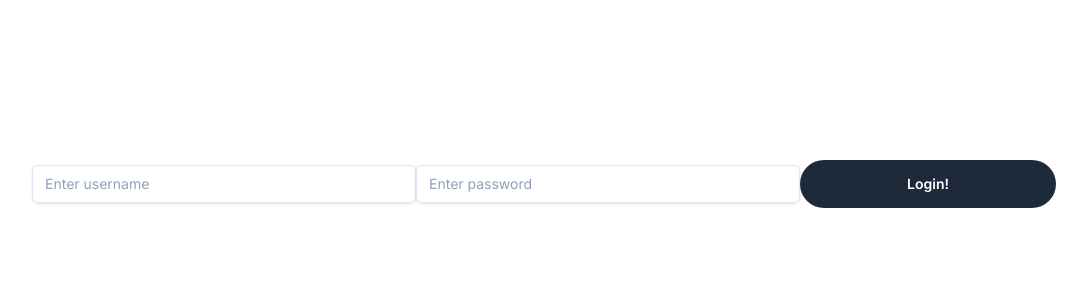
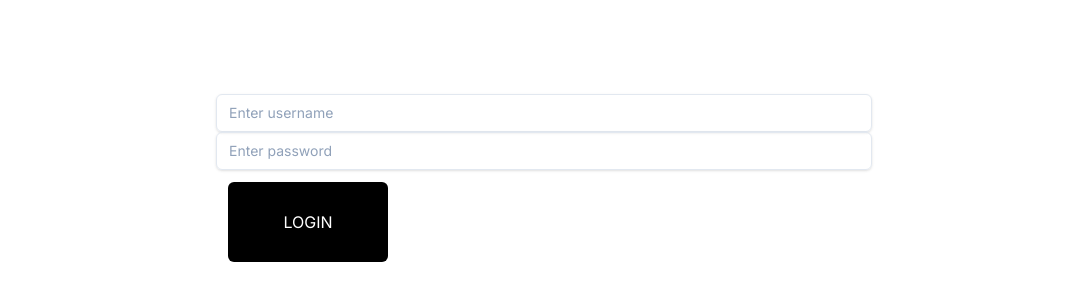
Before and after one commit to ava-xmas/taskman, a React (Vite) app in the folder frontend/: page /login in a window 1280 px wide. Shown: the part 216-516 px from the top of the page, without its empty margins (96-1183 px from the left). Built offline with nearby package versions, Linux system fonts and the light colour scheme.

Commit message:
signup and login

```diff
--- a/frontend/src/pages/login.jsx
+++ b/frontend/src/pages/login.jsx
@@ -2,20 +2,65 @@ import ButtonComponent from "../components/Button.jsx";
 function classNames(...classes) {
     return classes.filter(Boolean).join(' ')
 }
+function setJSON(key, value) {
+    window.localStorage.setItem(key, value);
+};
+function LoginPage() {
+    const loginApiUrl = "http://127.0.0.1:8000/api/home/login/";
+    const handleSubmit = async (event) => {
+        event.preventDefault();
+        const username = event.target.username.value;
+        const password = event.target.password.value;
+        const headers = {'Content-Type':'application/json',
+            'Access-Control-Allow-Origin':'*',
+            'Access-Control-Allow-Methods':'POST,PATCH,OPTIONS'}
+        try {
+            const response = await fetch(loginApiUrl, {
+                statusCode: 200,
+                method: "POST",
+                headers: headers,
+                body: JSON.stringify({ username, password}),
+            });
 
-function LoginPage(){
+            if (response.ok) {
+                console.log(response)
+                const result = await response.json();
+                alert('Login successful');
+                setJSON('AUTH_KEY', result.access);
+
+            } else {
+                const errorData = await response.json();
+                console.error("Login error:", errorData);
+                alert("Error during login. Check console for details.");
+            }
+        } catch (error) {
+            console.error("Error", error);
+        }
+    }
     return (
         <>
             <div className="flex items-center justify-center h-screen">
-                <div className="w-full max-w-sm min-w-[200px]">
-                <input type="text" className="w-full bg-transparent placeholder:text-slate-400 text-slate-700 text-sm border border-slate-200 rounded-md px-3 py-2 transition duration-300 ease focus:outline-none focus:border-slate-400 hover:border-slate-300 shadow-sm focus:shadow" placeholder="Enter username"/>
-                </div>
-                <div className="w-full max-w-sm min-w-[200px]">
-                <input type="password" className="w-full bg-transparent placeholder:text-slate-400 text-slate-700 text-sm border border-slate-200 rounded-md px-3 py-2 transition duration-300 ease focus:outline-none focus:border-slate-400 hover:border-slate-300 shadow-sm focus:shadow" placeholder="Enter password"/>
-                </div>
-                <ButtonComponent buttonText="Login!"></ButtonComponent>
+                <form onSubmit={handleSubmit}>
+                    <input
+                        type="text"
+                        name="username"
+                        className="w-full bg-transparent placeholder:text-slate-400 text-slate-700 text-sm border border-slate-200 rounded-md px-3 py-2 transition duration-300 ease focus:outline-none focus:border-slate-400 hover:border-slate-300 shadow-sm focus:shadow"
+                        placeholder="Enter username"
+                    />
+                    <input
+                        type="password"
+                        name="password"
+                        className="w-full bg-transparent placeholder:text-slate-400 text-slate-700 text-sm border border-slate-200 rounded-md px-3 py-2 transition duration-300 ease focus:outline-none focus:border-slate-400 hover:border-slate-300 shadow-sm focus:shadow"
+                        placeholder="Enter password"
+                    />
+                    <button
+                        type="submit"
+                        className="bg-black w-40 h-20 rounded-md p-3 m-3 text-white"
+                    >
+                        LOGIN
+                    </button>
+                </form>
             </div>
-
         </>
     )
 }
--- a/frontend/src/pages/signup.jsx
+++ b/frontend/src/pages/signup.jsx
@@ -28,7 +28,6 @@ function SignupPage() {
                 body: JSON.stringify({ username, password}),
             });
             if (!response.ok) {
-
                 const errorData = await response.json();
                 console.error("Registration error:", errorData);
                 alert("Error during registration. Check console for details.")
@@ -36,7 +35,6 @@ function SignupPage() {
                 //console.log('hello')
                 const result = await response.json();
                 setJSON('AUTH_KEY', result.access)
-                setJSON('is_admin', true)
                 alert('Regsitration successful');
 
             }
@@ -66,7 +64,7 @@ function SignupPage() {
                         type="submit"
                         className="bg-black w-40 h-20 rounded-md p-3 m-3 text-white"
                     >
-                        SUBMIT
+                        SIGNUP
                     </button>
                 </form>
             </div>
```
